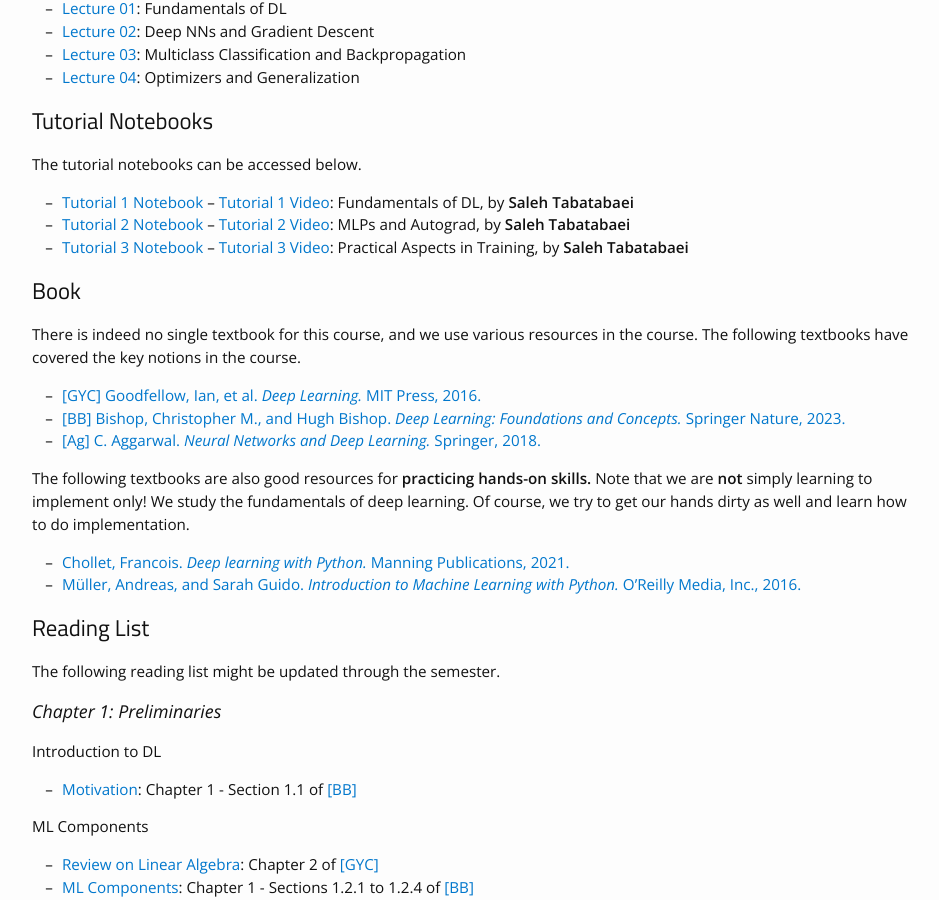
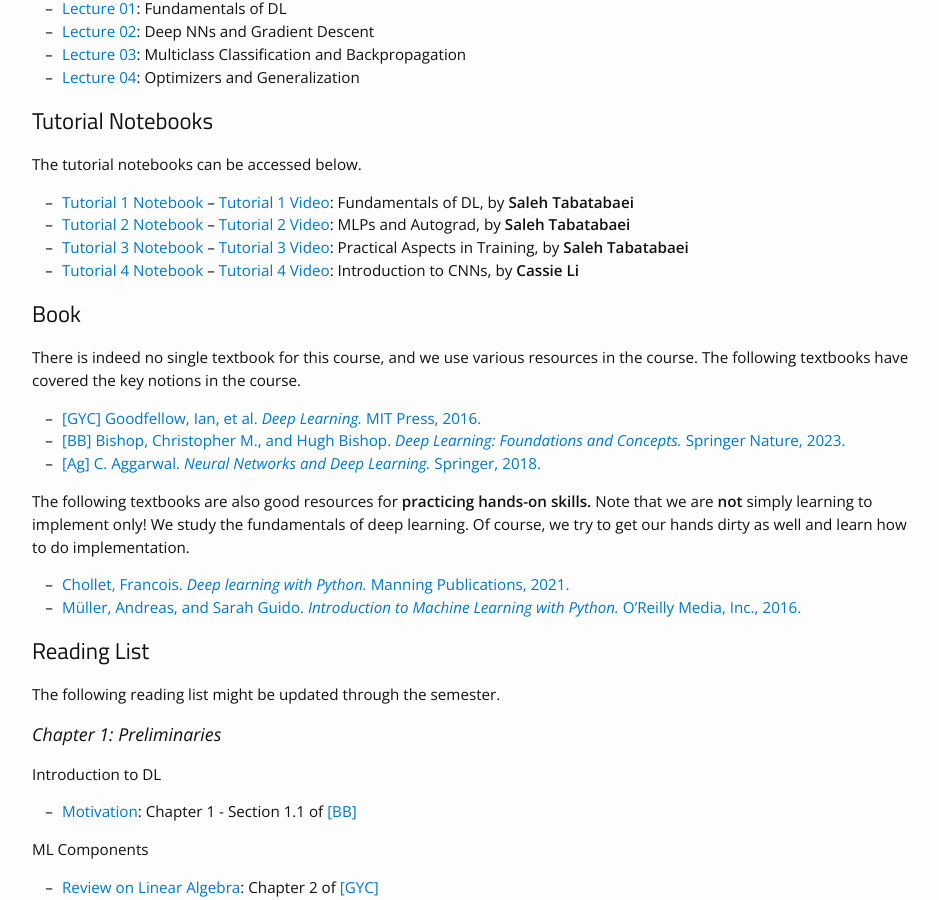
Before and after one commit to bereyhi-courses/dl-utoronto, a Jekyll site: the page built from materials.md, in a window 1280 px wide and 900 px high, scrolled down 451 px. Shown: the whole window, without its empty margins (163-1102 px from the left). Built offline with Jekyll 4.4.1, drawn with Linux system fonts in a browser that asks for light colours; nearby versions of some CDN libraries.

Commit message:
T4 uploaded

```diff
--- a/materials.md
+++ b/materials.md
@@ -76,6 +76,7 @@ The tutorial notebooks can be accessed below.
 * [Tutorial 1 Notebook]({{site.baseurl}}/assets/Tutorials/Tutorial1.zip) -- [Tutorial 1 Video](https://play.library.utoronto.ca/watch/f4f6bfbc371c76874568cd92208f2ce2): Fundamentals of DL, by __Saleh Tabatabaei__
 * [Tutorial 2 Notebook]({{site.baseurl}}/assets/Tutorials/Tutorial2.zip) -- [Tutorial 2 Video](https://play.library.utoronto.ca/watch/38c17554915583faac614d44867bc8f2): MLPs and Autograd, by __Saleh Tabatabaei__
 * [Tutorial 3 Notebook]({{site.baseurl}}/assets/Tutorials/Tutorial3.zip) -- [Tutorial 3 Video](https://play.library.utoronto.ca/watch/f0c42f26df85e049b920879730d88580): Practical Aspects in Training, by __Saleh Tabatabaei__
+* [Tutorial 4 Notebook]({{site.baseurl}}/assets/Tutorials/Tutorial4.zip) -- [Tutorial 4 Video](https://play.library.utoronto.ca/watch/691ceb571f706659baa2addcec12881c): Introduction to CNNs, by __Cassie Li__
 
 
 
```
Also changed, not shown: 3 other files.
